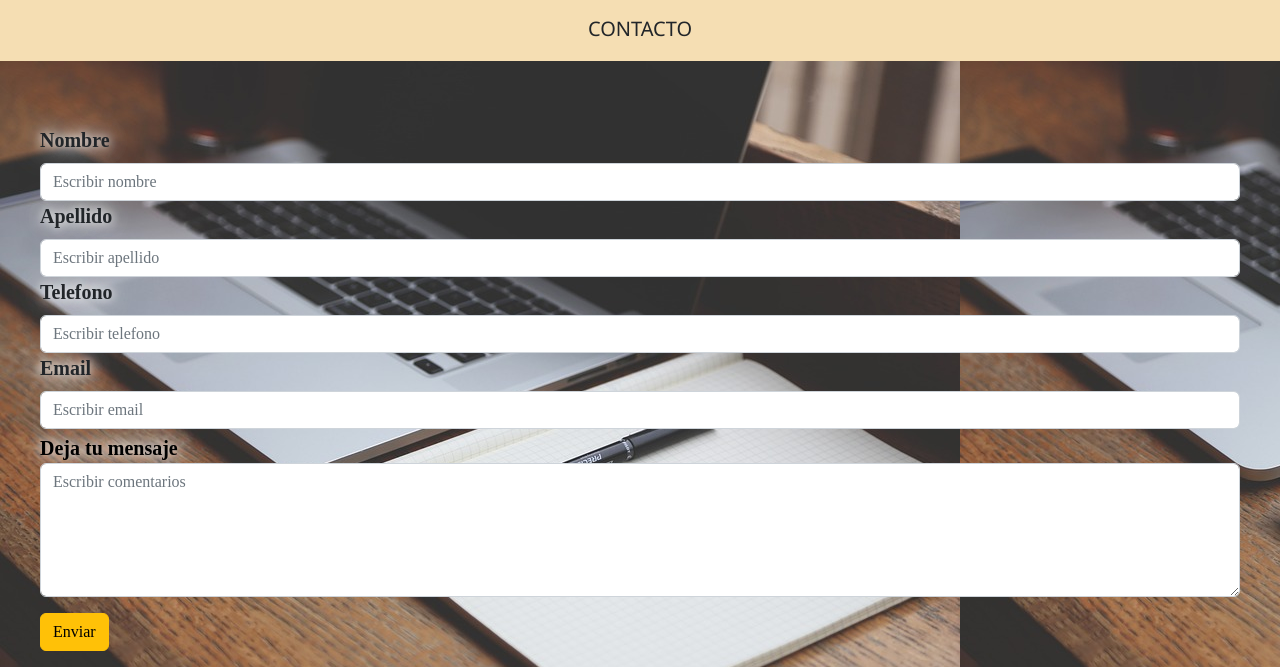
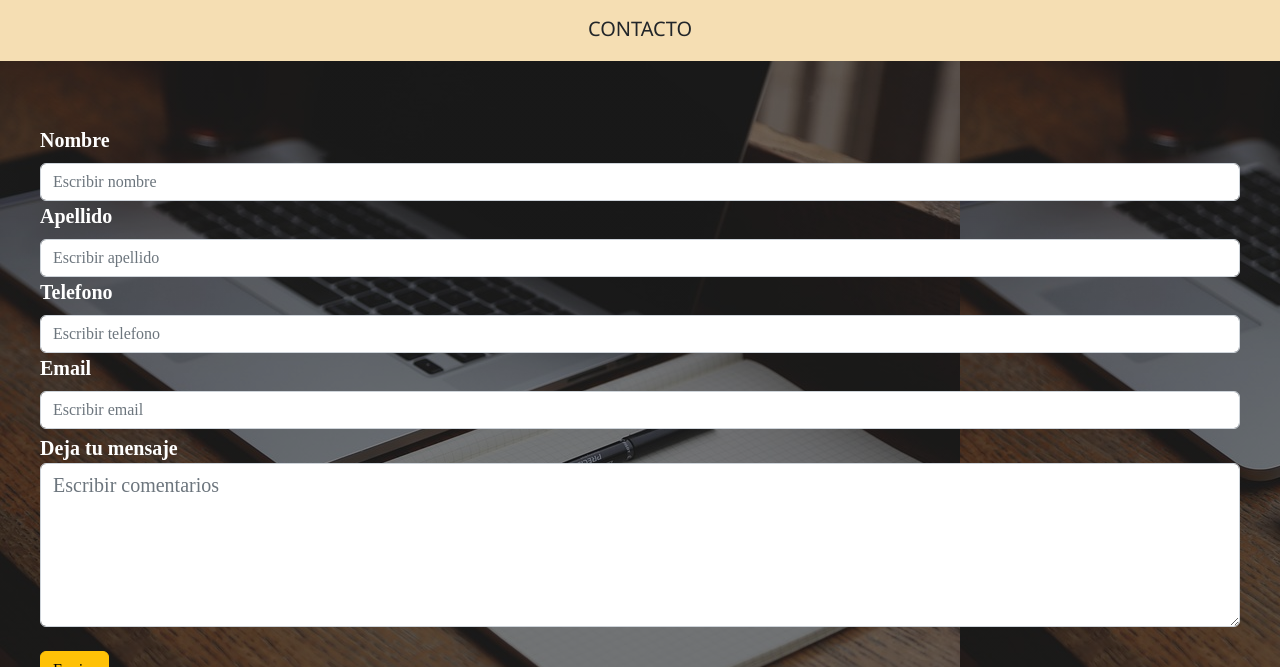
Before and after one commit to leancontreras7/PF-Contreras, a plain HTML site: page assets/pages/contactanos.html in a window 1280 px wide. Shown: the part 133-800 px from the top of the page. Drawn offline with nearby package versions, Linux system fonts and the light colour scheme; a web font is replaced by a local one.

Commit message:
modificacion contactos

```diff
--- a/assets/pages/contactanos.html
+++ b/assets/pages/contactanos.html
@@ -51,30 +51,39 @@
 
     <div class="contactos__container">
 
-        <form>
-            <div class="formulario">
+        <div class="contactos__container__form">
+
+            <form class="formulario">
+                <div >
                     <div class="mb-3">
                         <br>
-                    <label for="exampleInputEmail1" class="form-label">Nombre</label>
-                    <input type="email" class="form-control" id="exampleInputEmail1" aria-describedby="emailHelp" width="10vh"
+                        <label for="exampleInputEmail1" class="textos__form form-label">Nombre</label>
+                         <input type="email" class="form-control" id="exampleInputEmail1" aria-describedby="emailHelp" width="10%"
                                 placeholder="Escribir nombre">
-                    <label for="exampleInputEmail1" class="form-label">Apellido</label>
-                    <input type="email" class="form-control" id="exampleInputEmail1" aria-describedby="emailHelp" width="50vh"
+                        <label for="exampleInputEmail1" class="textos__form form-label">Apellido</label>
+                        <input type="email" class="form-control" id="exampleInputEmail1" aria-describedby="emailHelp" width="50%"
                                 placeholder="Escribir apellido">
-                    <label for="exampleInputEmail1" class="form-label">Telefono</label>
-                    <input type="email" class="form-control" id="exampleInputEmail1" aria-describedby="emailHelp" width="50vh"
+                        <label for="exampleInputEmail1" class="textos__form form-label">Telefono</label>
+                        <input type="email" class="form-control" id="exampleInputEmail1" aria-describedby="emailHelp" width="50%"
                                 placeholder="Escribir telefono">
-                    <label for="exampleInputEmail1" class="form-label">Email</label>
-                    <input type="email" class="form-control" id="exampleInputEmail1" aria-describedby="emailHelp" width="50vh"
+                        <label for="exampleInputEmail1" class="textos__form form-label">Email</label>
+                        <input type="email" class="form-control" id="exampleInputEmail1" aria-describedby="emailHelp" width="50%"
                                 placeholder="Escribir email">
-                    <div id="emailHelp" class="form-text">Deja tu mensaje</div>
-                    <textarea class="form-control" rows="5" placeholder="Escribir comentarios"></textarea>
+                        <div id="emailHelp" class="textos__form form-text">Deja tu mensaje</div>
+                        <textarea class="textos__form form-control" rows="5" placeholder="Escribir comentarios"></textarea>
+                        <br>
+                        <button type="submit" class="btn btn-warning botonMov ">Enviar</button>
                     </div>
+
                 </div>
-            <button type="submit" class="btn btn-warning botonMov ">Enviar</button>
+
             </form>
 
+            <img class="fotocontactos" src="../img/equipo.jpg" alt="">
 
+
+
+        </div>
 
 
     </div>
--- a/assets/style/_contacto.scss
+++ b/assets/style/_contacto.scss
@@ -1,23 +1,35 @@
 @use '_commons' as c;
 
-.contactos__container{
 
-    background-image: url(../img/fondocontactos.jpg);
+.contactos__container__form{
+
+    display: grid;
+
+}
+
+.formulario{
+    width: 100%;
     padding: 40px;
+    background-image:linear-gradient(
+       0deg, rgba(0,0,0,0.5),
+        rgba(0,0,0,0.5)
 
-    .form-label{
-        @include c.sombras;
-        font-size: 20px;
-
-    }
-
-    .form-text{
-
-        color: c.$color-titulares;
-        font-size: 20px;
-        @include c.sombras;
-    }
+    )
+    ,url(../img/fondocontactos.jpg);
 
 
 
+
+    .textos__form{
+        color: white;
+        font-size: 20px;
+    }
 }
+
+.fotocontactos{
+
+    width: 80%;
+    margin: 10%;
+    display: block;
+
+}
--- a/assets/style/_mediaquery.scss
+++ b/assets/style/_mediaquery.scss
@@ -84,6 +84,17 @@
         display: none;
     }
 
+    .carousel__index{
+
+        width: 80%;
+        margin: 30px 10%;
+    }
+
+
+
+
+
+
 }
 
 
```
Also changed, not shown: assets/img/contacto.jpg (added), assets/img/fotocontactos.jpg (added), assets/style/main.css, 1 other file. Lines whose indentation alone changed are shown as unchanged.
